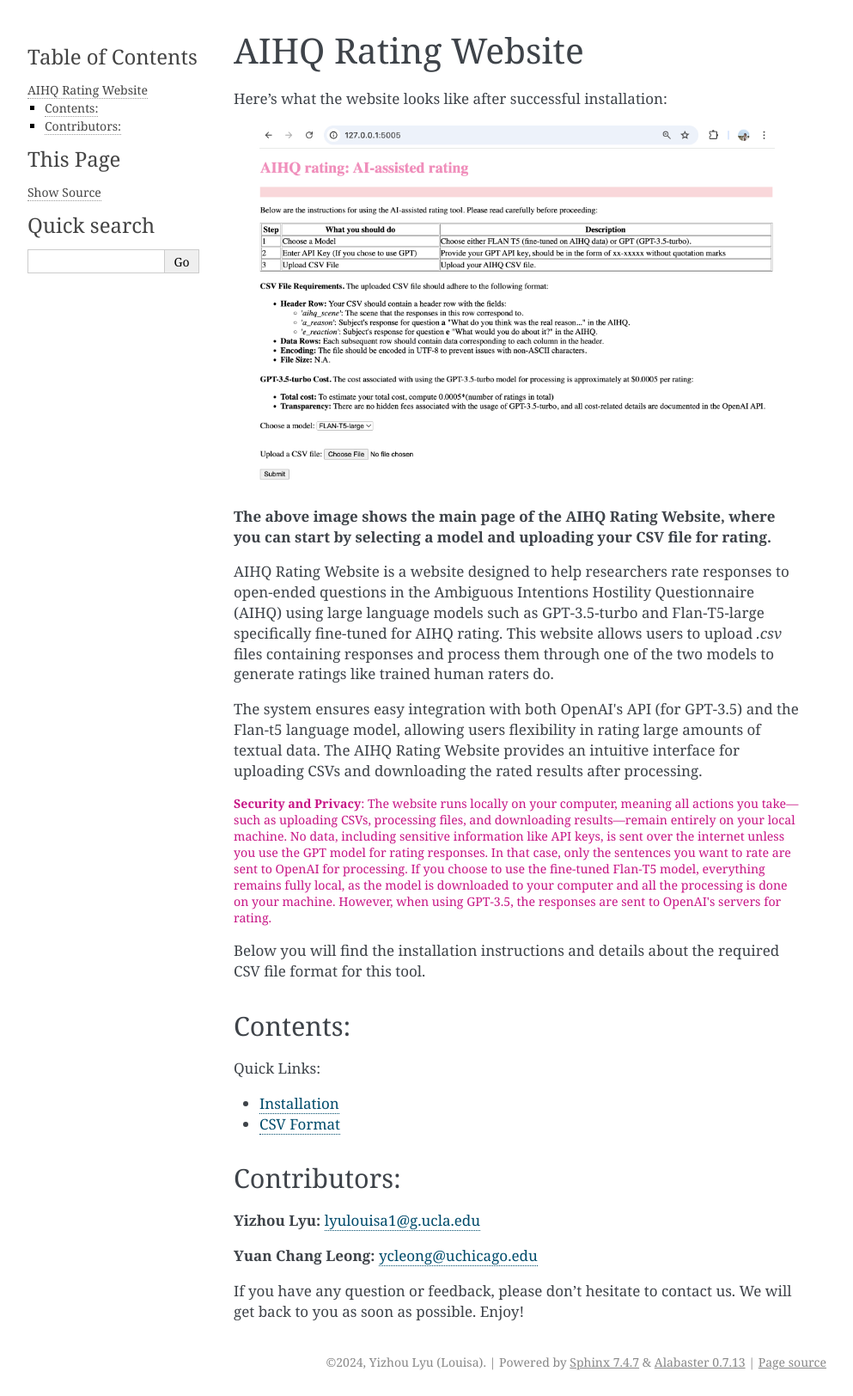
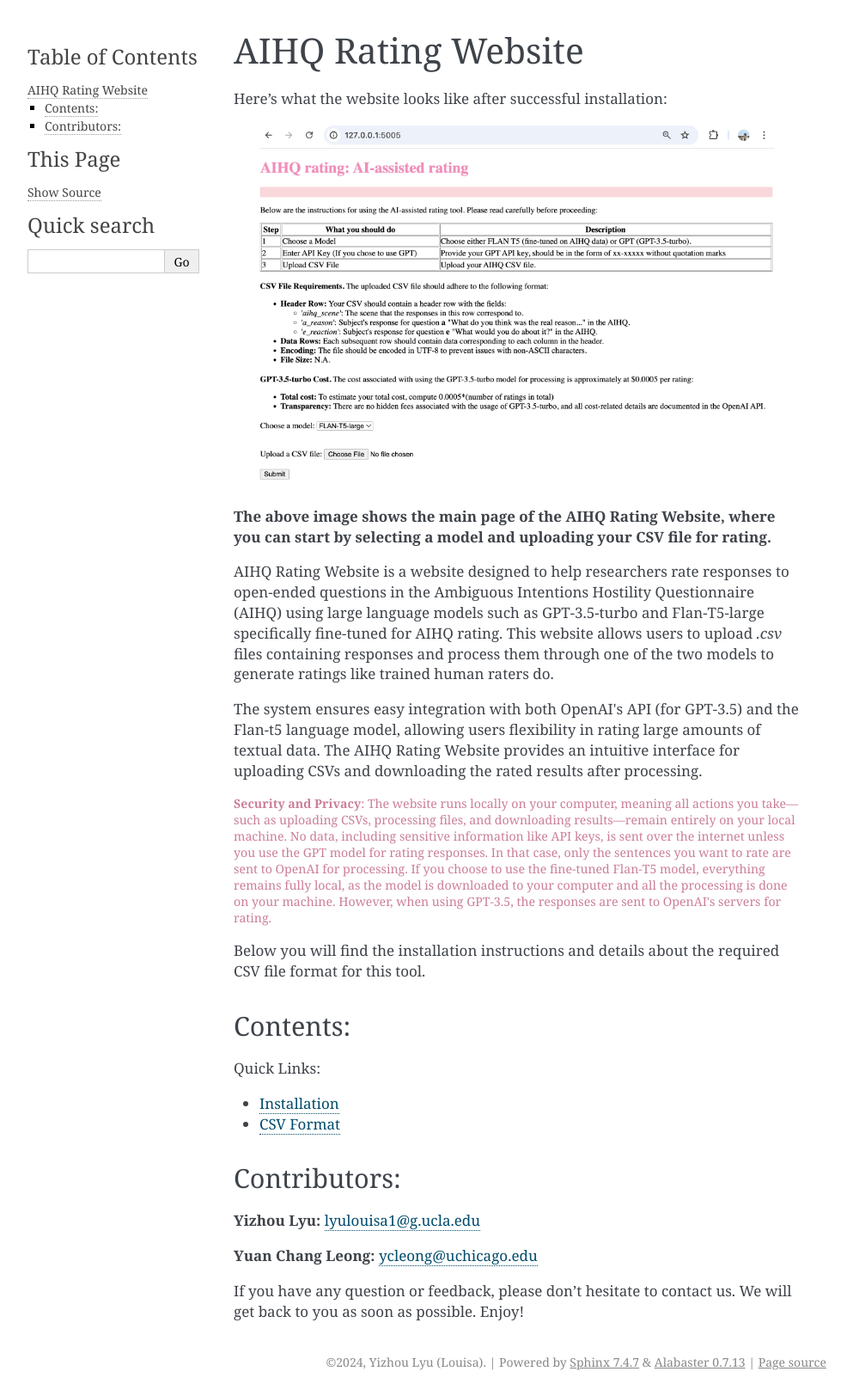
Before and after one commit to lyulouisa/Website_AIHQ_rating, a Sphinx documentation site: the page built from docs/source/index.rst, in a window 1280 px wide. Shown: the whole page at 86% size, without its empty margins (148-1141 px from the left). Built offline with Sphinx 7.4.7, drawn with Linux system fonts in a browser that asks for light colours.

Commit message:
Update index.rst

```diff
--- a/docs/source/index.rst
+++ b/docs/source/index.rst
@@ -21,7 +21,7 @@ The system ensures easy integration with both OpenAI's API (for GPT-3.5) and the
 
 .. raw:: html
 
-   <div style="font-size: smaller; color: #C71585;">
+   <div style="font-size: smaller; color: #cb7e99;">
    <strong>Security and Privacy</strong>: The website runs locally on your computer, meaning all actions you take—such as uploading CSVs, processing files, and downloading results—remain entirely on your local machine. No data, including sensitive information like API keys, is sent over the internet unless you use the GPT model for rating responses. In that case, only the sentences you want to rate are sent to OpenAI for processing.
 
    If you choose to use the fine-tuned Flan-T5 model, everything remains fully local, as the model is downloaded to your computer and all the processing is done on your machine. However, when using GPT-3.5, the responses are sent to OpenAI's servers for rating.
```
